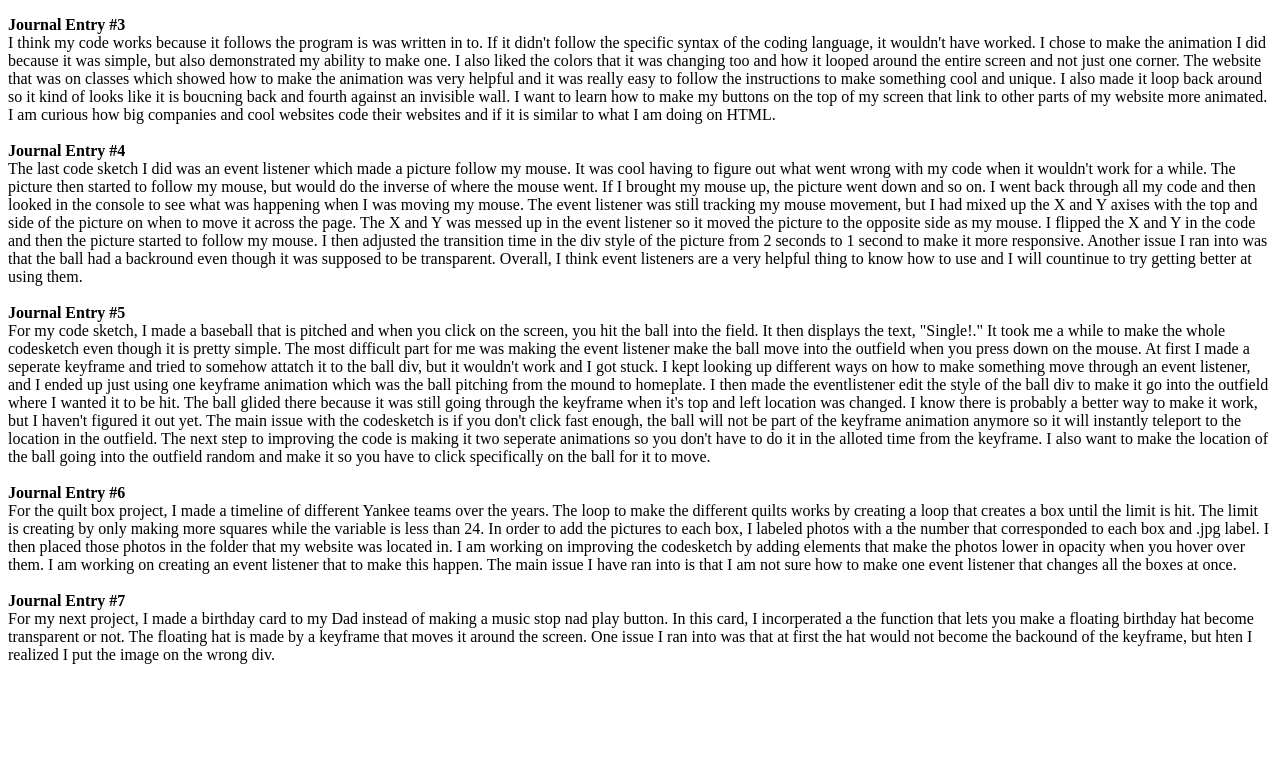
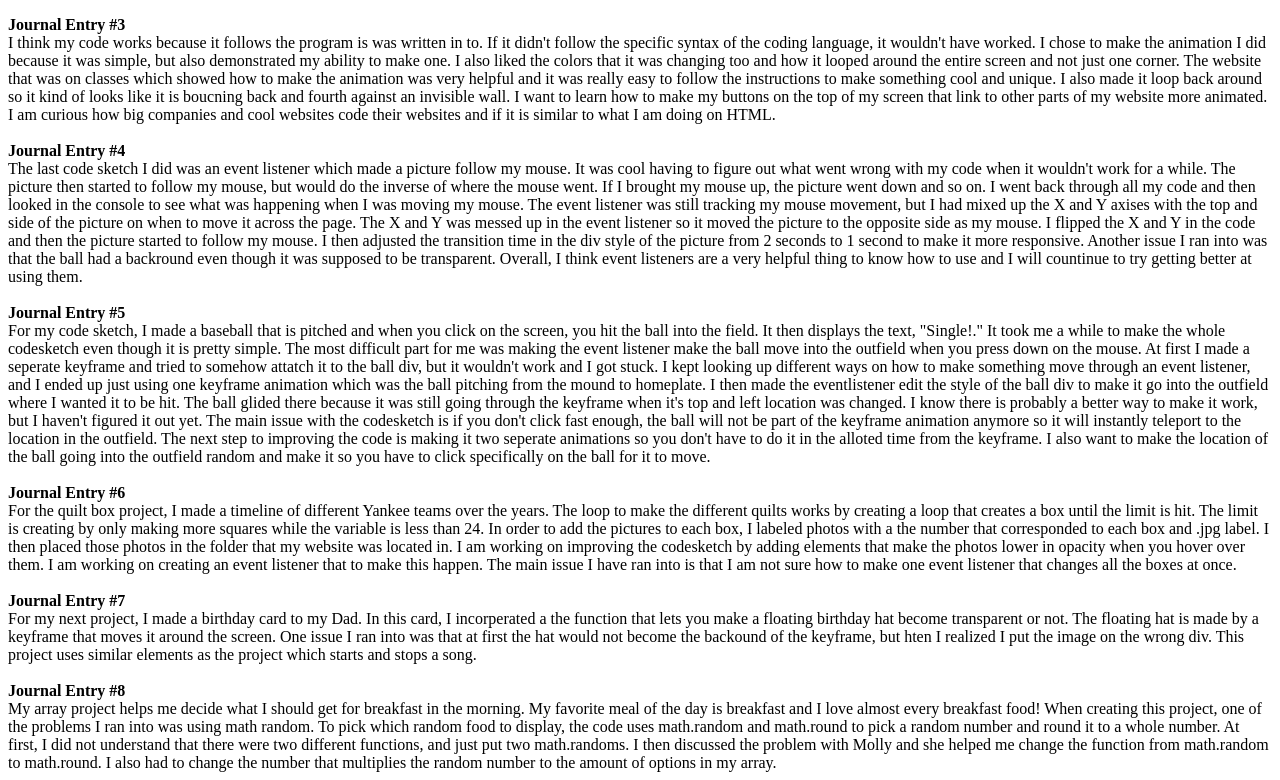
Before and after one commit to c25sk/c25sk, a plain HTML site: page journal.html in a window 1280 px wide. Shown: the part 489-1269 px from the top of the page. Before the commit the page ends 1161 px from the top, so only its background shows below. Drawn offline with Linux system fonts and the light colour scheme.

Commit message:
write a message to yourself

```diff
--- a/journal.html
+++ b/journal.html
@@ -68,7 +68,12 @@ For the quilt box project, I made a timeline of different Yankee teams over the
 <br>
 <strong>Journal Entry #7</strong>
 <br>
-For my next project, I made a birthday card to my Dad instead of making a music stop nad play button. In this card, I incorperated a the function that lets you make a floating birthday hat become transparent or not. The floating hat is made by a keyframe that moves it around the screen. One issue I ran into was that at first the hat would not become the backound of the keyframe, but hten I realized I put the image on the wrong div.
+For my next project, I made a birthday card to my Dad. In this card, I incorperated a the function that lets you make a floating birthday hat become transparent or not. The floating hat is made by a keyframe that moves it around the screen. One issue I ran into was that at first the hat would not become the backound of the keyframe, but hten I realized I put the image on the wrong div. This project uses similar elements as the project which starts and stops a song. <br>
+<br>
+<strong>Journal Entry #8</strong>
+<br>
+My array project helps me decide what I should get for breakfast in the morning. My favorite meal of the day is breakfast and I love almost every breakfast food! When creating this project, one of the problems I ran into was using math random. To pick which random food to display, the code uses math.random and math.round to pick a random number and round it to a whole number. At first, I did not understand that there were two different functions, and just put two math.randoms. I then discussed the problem with Molly and she helped me change the function from math.random to math.round. I also had to change the number that multiplies the random number to the amount of options in my array.
+
 
 
 </body>
```
Also changed, not shown: array.html (+2 -2 lines).
